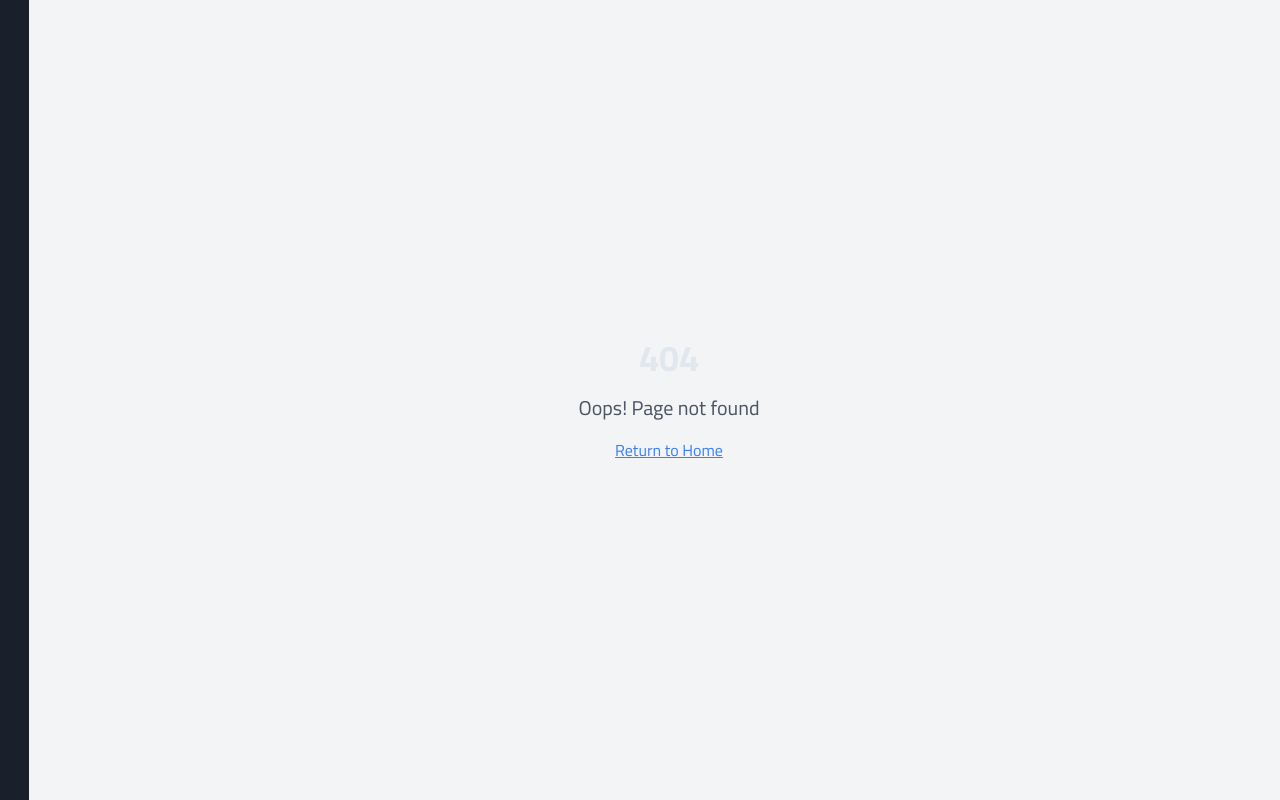
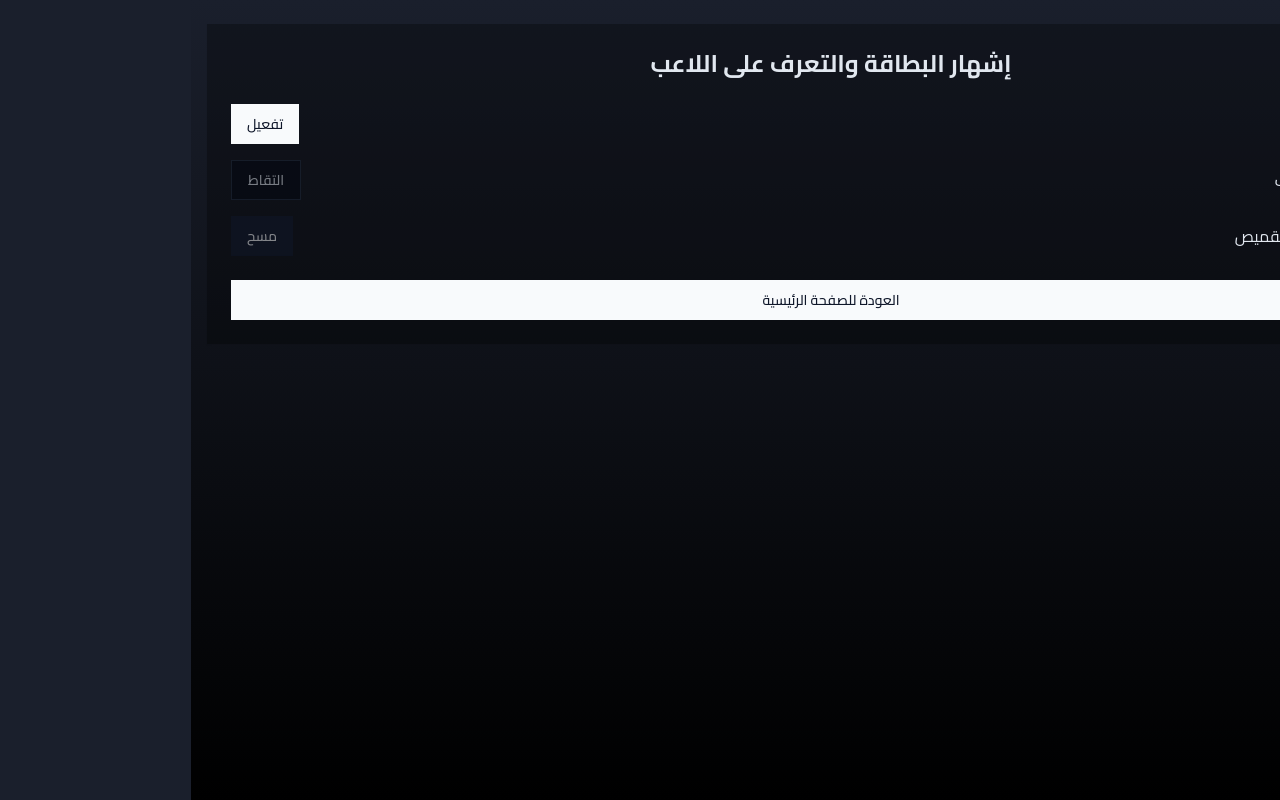
Before and after one commit to 7m0dy21/smart-card-ai, a React (Vite) app: page /card-issuance in a window 1280 px wide. Before the commit this address had no page. Built offline with nearby package versions, Linux system fonts and the light colour scheme.

Commit message:
Add card issuance and player recognition page

```diff
--- a/src/App.tsx
+++ b/src/App.tsx
@@ -6,6 +6,7 @@ import { QueryClient, QueryClientProvider } from "@tanstack/react-query";
 import { BrowserRouter, Routes, Route } from "react-router-dom";
 import Index from "./pages/Index";
 import NotFound from "./pages/NotFound";
+import CardIssuance from "./pages/CardIssuance";
 
 const queryClient = new QueryClient();
 
@@ -17,6 +18,7 @@ const App = () => (
       <BrowserRouter>
         <Routes>
           <Route path="/" element={<Index />} />
+          <Route path="/card-issuance" element={<CardIssuance />} />
           {/* ADD ALL CUSTOM ROUTES ABOVE THE CATCH-ALL "*" ROUTE */}
           <Route path="*" element={<NotFound />} />
         </Routes>
--- a/src/components/Header.tsx
+++ b/src/components/Header.tsx
@@ -2,23 +2,27 @@
 import React from 'react';
 import { useAppContext } from '../context/AppContext';
 import { Button } from '@/components/ui/button';
+import { ScanFace } from 'lucide-react';
+import { useNavigate } from 'react-router-dom';
 
 const Header: React.FC = () => {
-  const { language, setLanguage, translations } = useAppContext();
+  const { language, translations } = useAppContext();
+  const navigate = useNavigate();
 
   return (
-    <header className="bg-referee-blue text-white p-4 shadow-md">
-      <div className="container mx-auto flex justify-between items-center">
-        <h1 className="text-2xl font-bold">{translations.appTitle[language]}</h1>
-        <Button
-          variant="outline"
-          size="sm"
-          onClick={() => setLanguage(language === 'ar' ? 'en' : 'ar')}
-          className="text-white border-white hover:text-referee-blue hover:bg-white"
-        >
-          {language === 'ar' ? 'English' : 'العربية'}
-        </Button>
+    <header className="bg-black bg-opacity-50 py-4 px-4 flex justify-between items-center">
+      <div className="text-white font-bold text-xl">
+        {translations.appTitle[language]}
       </div>
+
+      <Button
+        onClick={() => navigate('/card-issuance')}
+        variant="outline"
+        className="flex items-center space-x-2"
+      >
+        <ScanFace size={16} />
+        <span>{language === 'ar' ? 'إشهار البطاقة' : 'Issue Card'}</span>
+      </Button>
     </header>
   );
 };
--- a/src/context/AppContext.tsx
+++ b/src/context/AppContext.tsx
@@ -1,4 +1,3 @@
-
 import React, { createContext, useState, useContext } from 'react';
 import { Language, CardType, Player, Team, CardIncident, Match } from '../types';
 
@@ -181,6 +180,10 @@ const defaultContextValue: AppContextType = {
     lawReference: {
       ar: 'وفقًا للقانون',
       en: 'According to Law'
+    },
+    scan: {
+      ar: 'مسح',
+      en: 'Scan'
     }
   }
 };
--- /dev/null
+++ b/src/pages/CardIssuance.tsx
@@ -0,0 +1,77 @@
+
+import React from 'react';
+import { Button } from '@/components/ui/button';
+import { Card } from '@/components/ui/card';
+import { useAppContext } from '../context/AppContext';
+import { useNavigate } from 'react-router-dom';
+import { ScanFace, Camera, Shirt } from 'lucide-react';
+
+const CardIssuance: React.FC = () => {
+  const { language, translations, cameraActive, setCameraActive } = useAppContext();
+  const navigate = useNavigate();
+
+  return (
+    <div className="min-h-screen bg-gradient-to-b from-referee-blue to-black text-white">
+      <div className="container mx-auto py-6 px-4">
+        <Card className="p-6 bg-black bg-opacity-30 border-0">
+          <h1 className="text-2xl font-bold mb-6 text-center">
+            {language === 'ar' ? 'إشهار البطاقة والتعرف على اللاعب' : 'Card Issuance & Player Recognition'}
+          </h1>
+
+          <div className="space-y-4">
+            <div className="flex items-center justify-between">
+              <div className="flex items-center">
+                <Camera className="mr-3" size={24} />
+                <span>{translations.camera[language]}</span>
+              </div>
+              <Button
+                variant={cameraActive ? 'destructive' : 'default'}
+                onClick={() => setCameraActive(!cameraActive)}
+              >
+                {cameraActive
+                  ? translations.deactivate[language]
+                  : translations.activate[language]
+                }
+              </Button>
+            </div>
+
+            <div className="flex items-center justify-between">
+              <div className="flex items-center">
+                <ScanFace className="mr-3" size={24} />
+                <span>{translations.playerRecognition[language]}</span>
+              </div>
+              <Button
+                variant="outline"
+                disabled={!cameraActive}
+              >
+                {translations.capture[language]}
+              </Button>
+            </div>
+
+            <div className="flex items-center justify-between">
+              <div className="flex items-center">
+                <Shirt className="mr-3" size={24} />
+                <span>{translations.jerseyRecognition[language]}</span>
+              </div>
+              <Button
+                variant="secondary"
+                disabled={!cameraActive}
+              >
+                {translations.scan[language] ?? 'Scan'}
+              </Button>
+            </div>
+          </div>
+
+          <Button
+            className="w-full mt-6"
+            onClick={() => navigate('/')}
+          >
+            {language === 'ar' ? 'العودة للصفحة الرئيسية' : 'Return to Home'}
+          </Button>
+        </Card>
+      </div>
+    </div>
+  );
+};
+
+export default CardIssuance;
```
